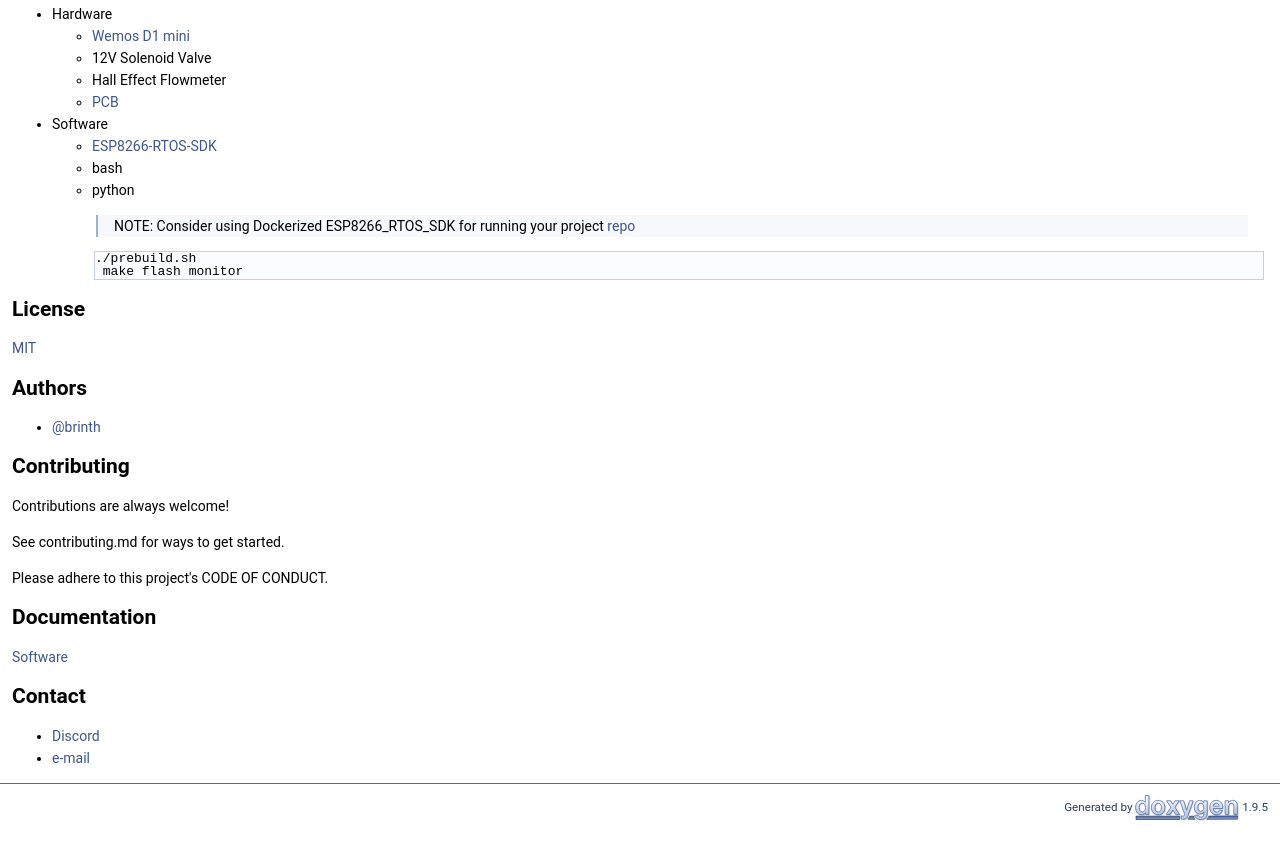
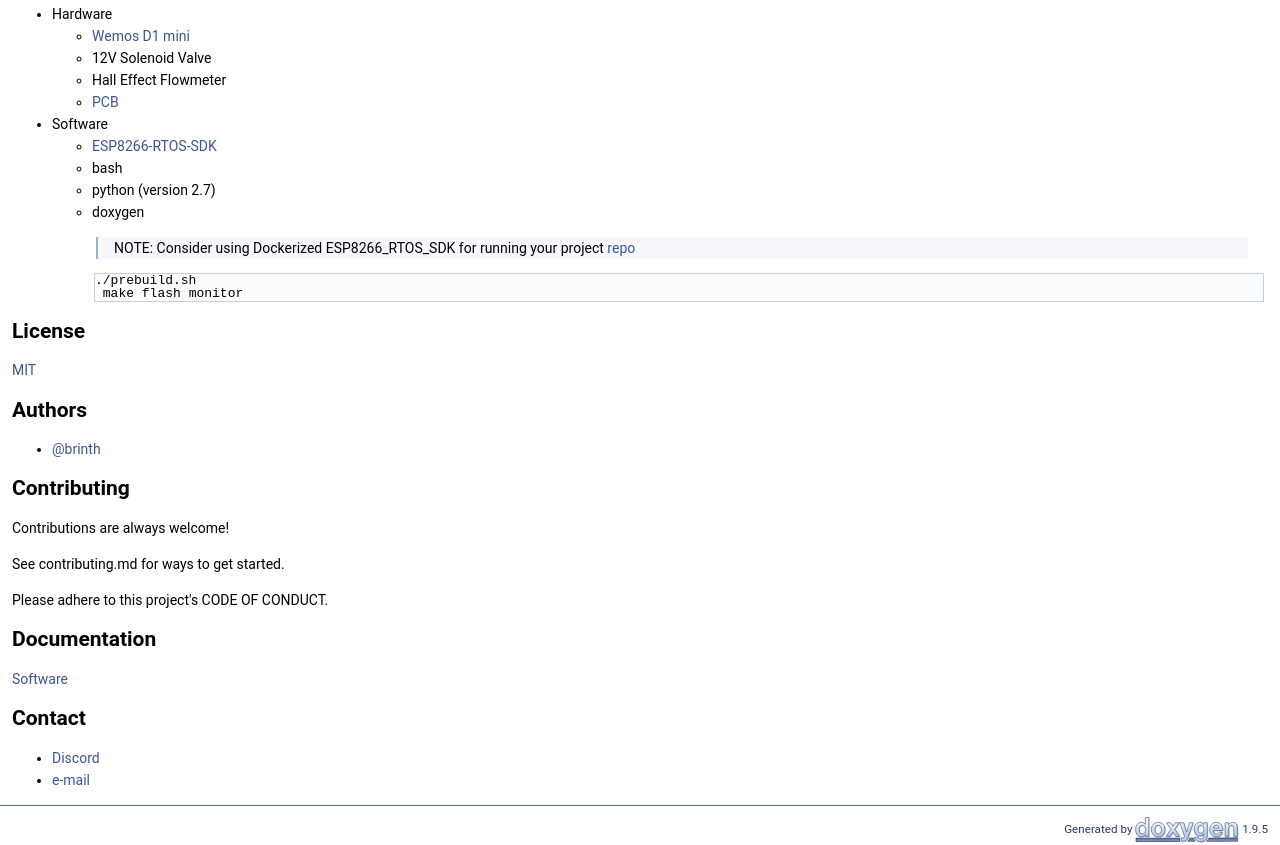
Before and after one commit to brinth/wirrigator, a plain HTML site: page index.html in a window 1280 px wide. Shown: the part 2575-3420 px from the top of the page. Before the commit the page ends 3398 px from the top, so only its background shows below. Drawn offline with Linux system fonts and the light colour scheme; files whose address does not match are found by name.

Commit message:
deploy: 40d26abcf2523cbc69179c5221064f8376f4d2e0

```diff
--- a/index.html
+++ b/index.html
@@ -92,7 +92,8 @@ Build</h2>
 <li>Software<ul>
 <li><a href="https://docs.espressif.com/projects/esp8266-rtos-sdk/en/latest/get-started/index.html">ESP8266-RTOS-SDK</a></li>
 <li>bash</li>
-<li>python <blockquote class="doxtable">
+<li>python (version 2.7)</li>
+<li>doxygen <blockquote class="doxtable">
 <p >&zwj;NOTE: Consider using Dockerized ESP8266_RTOS_SDK for running your project <a href="https://github.com/brinth/ESP8266_RTOS_SDK_Docker">repo</a> </p>
 </blockquote>
 <div class="fragment"><div class="line">./prebuild.sh</div>
```
